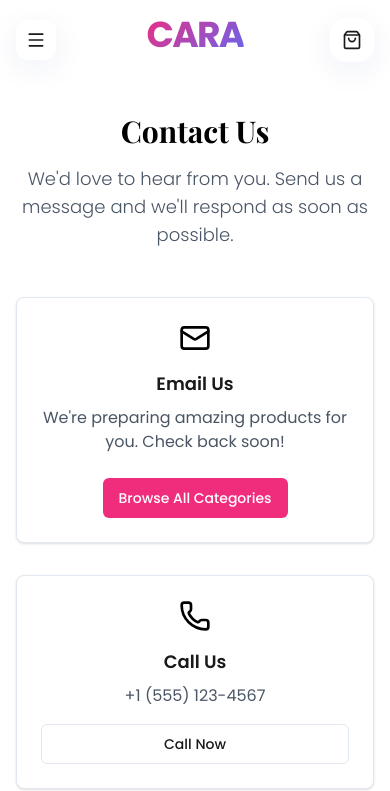
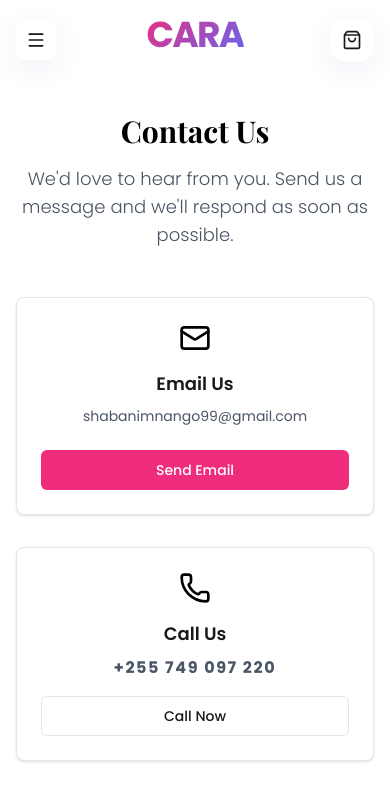
Before and after one commit to Usd650B/Caara, a Next.js app: page /contact in a window 390 px wide. Shown: the top 791 px of the page. Built offline with nearby package versions, Linux system fonts and the light colour scheme; a web font is replaced by a local one.

Commit message:
Update official contact information: phone (+255749097220) and email (shabanimnango99@gmail.com) across all components.

```diff
--- a/src/app/admin/page.tsx
+++ b/src/app/admin/page.tsx
@@ -447,11 +447,11 @@ export default function AdminPage() {
               </div>
               <div className="space-y-3">
                 <Label className="text-[10px] font-black uppercase tracking-[0.2em] text-black/30">Official Intelligence Email</Label>
-                <Input defaultValue="admin@cara.os" className="h-14 bg-black/[0.01] border-black/5 rounded-2xl font-bold" />
+                <Input defaultValue="shabanimnango99@gmail.com" className="h-14 bg-black/[0.01] border-black/5 rounded-2xl font-bold" />
               </div>
               <div className="space-y-3">
                 <Label className="text-[10px] font-black uppercase tracking-[0.2em] text-black/30">Communication Node</Label>
-                <Input defaultValue="+255 700 000 000" className="h-14 bg-black/[0.01] border-black/5 rounded-2xl font-bold" />
+                <Input defaultValue="+255749097220" className="h-14 bg-black/[0.01] border-black/5 rounded-2xl font-bold" />
               </div>
               <div className="space-y-3">
                 <Label className="text-[10px] font-black uppercase tracking-[0.2em] text-black/30">Physical Jurisdiction</Label>
@@ -573,11 +573,11 @@ export default function AdminPage() {
            <div className="grid grid-cols-1 md:grid-cols-2 gap-10 pt-10 border-t border-black/5">
               <div className="space-y-3">
                 <Label className="text-[10px] font-black uppercase tracking-[0.2em] text-black/30">Display Identification</Label>
-                <Input defaultValue="Admin OS" className="h-14 bg-black/[0.01] border-black/5 rounded-2xl font-bold" />
+                <Input defaultValue="Shabani Mnango" className="h-14 bg-black/[0.01] border-black/5 rounded-2xl font-bold" />
               </div>
               <div className="space-y-3">
                 <Label className="text-[10px] font-black uppercase tracking-[0.2em] text-black/30">Credential Email</Label>
-                <Input defaultValue="root@cara.os" className="h-14 bg-black/[0.01] border-black/5 rounded-2xl font-bold" />
+                <Input defaultValue="shabanimnango99@gmail.com" className="h-14 bg-black/[0.01] border-black/5 rounded-2xl font-bold" />
               </div>
               <div className="space-y-3">
                 <Label className="text-[10px] font-black uppercase tracking-[0.2em] text-black/30">Authority Rank</Label>
--- a/src/app/contact/page.tsx
+++ b/src/app/contact/page.tsx
@@ -69,10 +69,10 @@ export default function ContactPage() {
               <CardContent className="p-6">
                 <Mail className="h-8 w-8 text-black mx-auto mb-4" />
                 <h3 className="font-semibold text-lg mb-2">Email Us</h3>
-              <p className="text-gray-600 mb-6">We&apos;re preparing amazing products for you. Check back soon!</p>
-              <Link href="/products">
-                <Button>
-                  Browse All Categories
+                <p className="text-gray-600 mb-6 text-sm">shabanimnango99@gmail.com</p>
+                <Link href="mailto:shabanimnango99@gmail.com">
+                  <Button className="w-full">
+                    Send Email
                   </Button>
                 </Link>
               </CardContent>
@@ -82,9 +82,9 @@ export default function ContactPage() {
             <CardContent className="p-6">
               <Phone className="h-8 w-8 text-black mx-auto mb-4" />
               <h3 className="font-semibold text-lg mb-2">Call Us</h3>
-              <p className="text-gray-600 mb-4">+1 (555) 123-4567</p>
-              <Button variant="outline" className="w-full">
-                <a href="tel:+15551234567">Call Now</a>
+              <p className="text-gray-600 mb-4 font-bold tracking-widest">+255 749 097 220</p>
+              <Button variant="outline" className="w-full" asChild>
+                <a href="tel:+255749097220">Call Now</a>
               </Button>
             </CardContent>
           </Card>
--- a/src/app/profile/page.tsx
+++ b/src/app/profile/page.tsx
@@ -111,7 +111,7 @@ export default function ProfilePage() {
                     </div>
                     <div className="space-y-1">
                        <p className="text-[10px] font-black text-black/20 uppercase tracking-widest">Communications Node</p>
-                       <p className="text-sm font-bold text-black">+255 700 000 000</p>
+                       <p className="text-sm font-bold text-black">+255749097220</p>
                     </div>
                     <div className="pt-6 border-t border-black/5">
                       <Button variant="outline" className="w-full h-12 rounded-xl border-black/5 font-black text-[10px] uppercase tracking-widest hover:bg-black hover:text-white transition-all">
--- a/src/components/layout/footer.tsx
+++ b/src/components/layout/footer.tsx
@@ -26,10 +26,10 @@ export function Footer() {
               {t("Elevating the ordinary into the extraordinary. Discover a curated universe of fashion that defines your unique essence.")}
             </p>
             <div className="flex items-center space-x-4">
-              <a href="mailto:concierge@cara.com" className="w-12 h-12 glass rounded-2xl flex items-center justify-center hover:scale-110 transition-all hover:shadow-2xl group border border-white/5">
+              <a href="mailto:shabanimnango99@gmail.com" className="w-12 h-12 glass rounded-2xl flex items-center justify-center hover:scale-110 transition-all hover:shadow-2xl group border border-white/5">
                 <Mail className="h-5 w-5 text-muted-foreground group-hover:text-primary transition-colors" />
               </a>
-              <a href="tel:+1234567890" className="w-12 h-12 glass rounded-2xl flex items-center justify-center hover:scale-110 transition-all hover:shadow-2xl group border border-white/5">
+              <a href="tel:+255749097220" className="w-12 h-12 glass rounded-2xl flex items-center justify-center hover:scale-110 transition-all hover:shadow-2xl group border border-white/5">
                 <Phone className="h-5 w-5 text-muted-foreground group-hover:text-secondary transition-colors" />
               </a>
               <div className="flex-1"></div>
```
Lines whose indentation alone changed are shown as unchanged.
